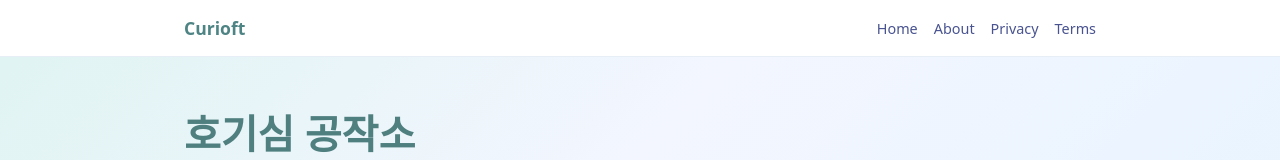
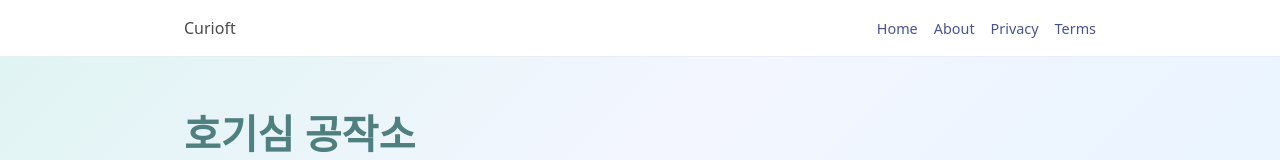
Before and after one commit to pikaak/Curioft_Site, a Next.js app: page / in a window 1280 px wide. Shown: the top 160 px of the page. Built offline with nearby package versions, Linux system fonts and the light colour scheme.

Commit message:
REMOVEHOME

```diff
--- a/pages/about.js
+++ b/pages/about.js
@@ -5,7 +5,7 @@ const NAV = (
   <header className="site-header">
     <div className="container nav-container">
       <div className="logo">
-        <a href="/">Curioft</a>
+        <span style={{ cursor: 'default' }}>Curioft</span>
       </div>
       <nav className="nav-links">
         <a href="/">Home</a>
--- a/pages/index.js
+++ b/pages/index.js
@@ -5,7 +5,7 @@ const NAV = (
   <header className="site-header">
     <div className="container nav-container">
       <div className="logo">
-        <a href="/">Curioft</a>
+        <span style={{ cursor: 'default' }}>Curioft</span>
       </div>
       <nav className="nav-links">
         <a href="/">Home</a>
--- a/pages/privacy.js
+++ b/pages/privacy.js
@@ -5,7 +5,7 @@ const NAV = (
   <header className="site-header">
     <div className="container nav-container">
       <div className="logo">
-        <a href="/">Curioft</a>
+        <span style={{ cursor: 'default' }}>Curioft</span>
       </div>
       <nav className="nav-links">
         <a href="/">Home</a>
--- a/pages/terms.js
+++ b/pages/terms.js
@@ -5,7 +5,7 @@ const NAV = (
   <header className="site-header">
     <div className="container nav-container">
       <div className="logo">
-        <a href="/">Curioft</a>
+        <span style={{ cursor: 'default' }}>Curioft</span>
       </div>
       <nav className="nav-links">
         <a href="/">Home</a>
```
